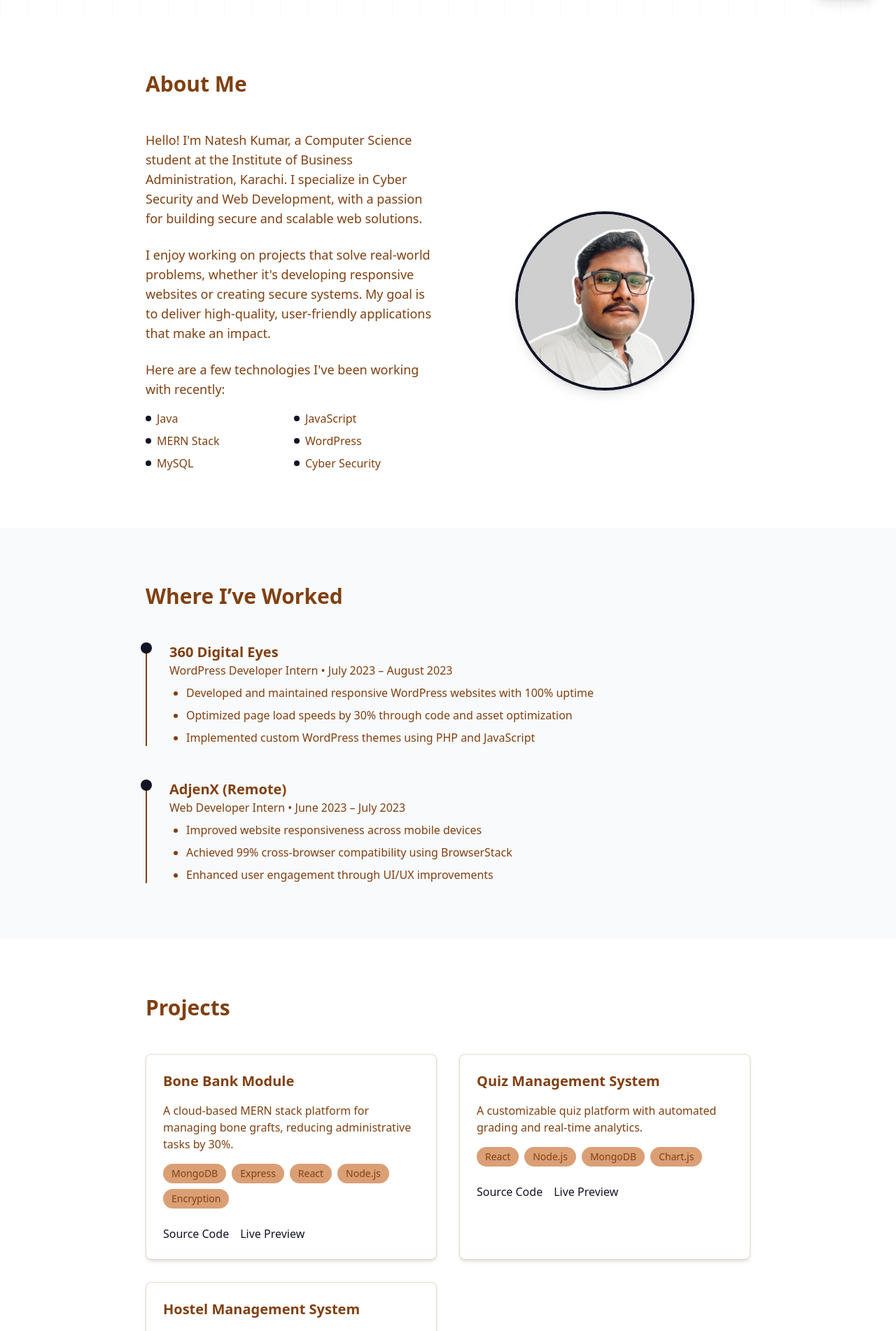
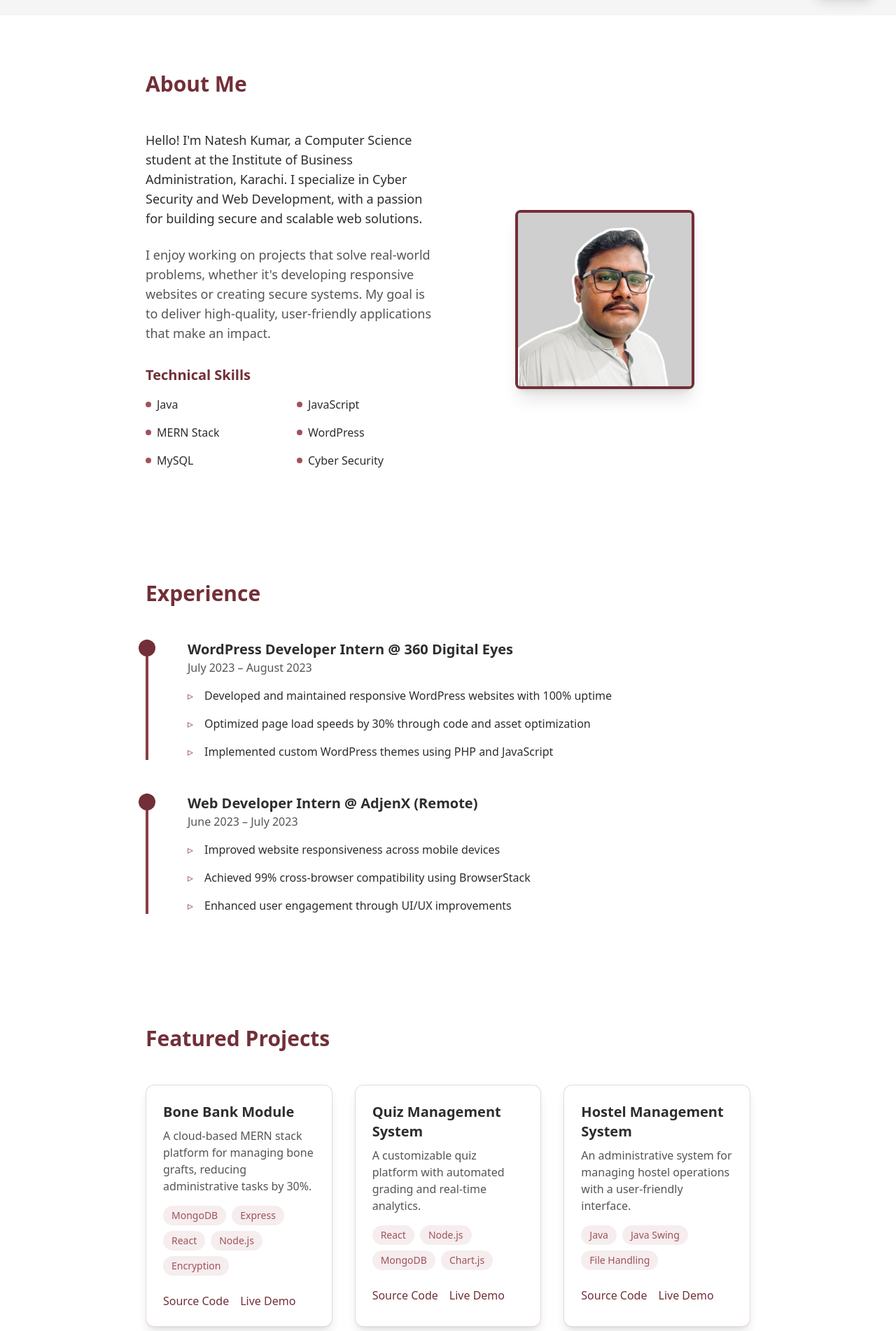
Before and after one commit to Kundan-404/my-portfolio, a Next.js app: page /home in a window 1280 px wide. Shown: the part 778-2680 px from the top of the page at 70% size. Built offline with nearby package versions, Linux system fonts and the light colour scheme.

Commit message:
wine color update

```diff
--- a/src/components/About.js
+++ b/src/components/About.js
@@ -1,38 +1,42 @@
 export default function About() {
   return (
-    <section id="about" className="py-20">
-
-      <div className="max-w-4xl mx-auto px-4">
-        <h2 className="text-3xl font-bold mb-12 dark:text-accent">About Me</h2>
+    <section id="about" className="py-20 bg-surface dark:bg-darkSurface">
+      <div className="container">
+        <h2 className="text-3xl font-bold text-primary dark:text-darkPrimary mb-12">About Me</h2>
 
         <div className="grid grid-cols-1 md:grid-cols-2 gap-8">
           <div>
-            <p className="text-lg text-neutral dark:text-accent/80 mb-6">
+            <p className="text-lg text-textPrimary dark:text-darkTextPrimary mb-6">
               Hello! I'm Natesh Kumar, a Computer Science student at the Institute of Business Administration, Karachi.
               I specialize in Cyber Security and Web Development, with a passion for building secure and scalable web solutions.
             </p>
-            <p className="text-lg text-neutral dark:text-accent/80 mb-6">
+            <p className="text-lg text-textSecondary dark:text-darkTextSecondary mb-6">
               I enjoy working on projects that solve real-world problems, whether it's developing responsive websites or
               creating secure systems. My goal is to deliver high-quality, user-friendly applications that make an impact.
             </p>
-            <p className="text-lg text-neutral dark:text-accent/80">
-              Here are a few technologies I've been working with recently:
-            </p>
-            <ul className="grid grid-cols-1 sm:grid-cols-2 gap-2 mt-4">
+            <div className="mt-8">
+              <h3 className="text-xl font-semibold text-primary dark:text-darkPrimary mb-4">
+                Technical Skills
+              </h3>
+              <div className="grid grid-cols-2 gap-4">
                 {['Java', 'JavaScript', 'MERN Stack', 'WordPress', 'MySQL', 'Cyber Security'].map((skill, index) => (
-                <li key={index} className="flex items-center">
-                  <span className="w-2 h-2 bg-primary dark:bg-accent rounded-full mr-2"></span>
-                  {skill}
-                </li>
+                  <div key={index} className="flex items-center">
+                    <div className="w-2 h-2 bg-accent dark:bg-darkAccent rounded-full mr-2"></div>
+                    <span className="text-textPrimary dark:text-darkTextPrimary">{skill}</span>
+                  </div>
                 ))}
-            </ul>
+              </div>
+            </div>
           </div>
           <div className="flex justify-center items-center">
+            <div className="relative group">
               <img
                 src="/assets/profile.png"
                 alt="Natesh Kumar"
-              className="rounded-full shadow-lg w-64 h-64 md:w-64 md:h-64 object-cover border-4 border-primary dark:border-accent"
+                className="rounded-lg shadow-xl w-64 h-64 object-cover border-4 border-primary dark:border-darkPrimary transition-transform group-hover:scale-105"
               />
+              <div className="absolute inset-0 border-4 border-accent dark:border-darkAccent rounded-lg opacity-0 group-hover:opacity-100 transition-opacity"></div>
+            </div>
           </div>
         </div>
       </div>
--- a/src/components/Experience.js
+++ b/src/components/Experience.js
@@ -2,22 +2,30 @@ import { experiences } from "../data/experience";
 
 export default function Experience() {
   return (
-    <section id="experience" className="py-20 bg-gray-50 dark:bg-secondary">
-
-      <div className="max-w-4xl mx-auto px-4">
-        <h2 className="text-3xl font-bold mb-12 dark:text-accent">Where I’ve Worked</h2>
+    <section id="experience" className="py-20 bg-surface dark:bg-darkSurface">
+      <div className="container">
+        <h2 className="text-3xl font-bold text-primary dark:text-darkPrimary mb-12">Experience</h2>
 
         <div className="space-y-12">
           {experiences.map((exp, idx) => (
-            <div key={idx} className="relative pl-8 border-l-2 border-neutral dark:border-accent">
-              <div className="absolute w-4 h-4 bg-primary dark:bg-accent rounded-full -left-[9px] top-0"></div>
-              <h3 className="text-xl font-semibold dark:text-accent">{exp.company}</h3>
-              <p className="text-neutral dark:text-accent/80 mb-2">{exp.role} • {exp.duration}</p>
-              <ul className="list-disc space-y-2 pl-6">
-                {exp.points.map((point, i) => (
-                  <li key={i} className="text-neutral dark:text-accent/80">{point}</li>
-                ))}
-              </ul>
+            <div key={idx} className="relative pl-8 border-l-4 border-secondary dark:border-darkSecondary">
+              <div className="absolute w-6 h-6 bg-primary dark:bg-darkPrimary rounded-full -left-[14px] top-0"></div>
+              <div className="pl-6">
+                <h3 className="text-xl font-semibold text-textPrimary dark:text-darkTextPrimary">
+                  {exp.role} @ {exp.company}
+                </h3>
+                <p className="text-textSecondary dark:text-darkTextSecondary mb-4">{exp.duration}</p>
+                <ul className="space-y-4">
+                  {exp.points.map((point, i) => (
+                    <li
+                      key={i}
+                      className="text-textPrimary dark:text-darkTextPrimary before:content-['▹'] before:text-accent dark:before:text-darkAccent before:absolute before:left-0 pl-6 relative"
+                    >
+                      {point}
+                    </li>
+                  ))}
+                </ul>
+              </div>
             </div>
           ))}
         </div>
--- a/src/components/Footer.js
+++ b/src/components/Footer.js
@@ -1,59 +1,42 @@
 export default function Footer() {
   return (
-    <footer className="border-t border-primary/20 bg-primary text-white">
-
-      <div className="max-w-4xl mx-auto px-4 py-6">
-        <div className="grid grid-cols-1 md:grid-cols-3 gap-8 mb-8">
+    <footer className="bg-primary dark:bg-darkPrimary text-white dark:text-darkTextPrimary">
+      <div className="container py-12">
+        <div className="grid grid-cols-1 md:grid-cols-4 gap-8 mb-8">
           <div>
-            <h3 className="text-lg font-semibold mb-4">Natesh Kumar</h3>
-            <p className="text-sm">
-              Computer Science student specializing in Cyber Security and Web Development.
+            <h3 className="text-xl font-semibold mb-4">Natesh Kumar</h3>
+            <p className="text-sm opacity-90">
+              Creating digital solutions with security and precision
             </p>
           </div>
           <div>
-            <h3 className="text-lg font-semibold mb-4">Get in Touch</h3>
+            <h4 className="text-lg font-medium mb-4">Navigation</h4>
             <ul className="space-y-2">
-              <li className="flex items-center">
-                <span className="mr-2">📧</span>
-                <a href="mailto:nateshkumar485@gmail.com" className="hover:text-neutral transition-colors">
-                  nateshkumar485@gmail.com
-                </a>
-              </li>
-              <li className="flex items-center">
-                <span className="mr-2">📞</span>
-                <span>+92 301 3226188</span>
-              </li>
-              <li className="flex items-center">
-                <span className="mr-2">🌍</span>
-                <span>Karachi, Pakistan</span>
-              </li>
+              <li><a href="#about" className="hover:opacity-80 transition-opacity">About</a></li>
+              <li><a href="#experience" className="hover:opacity-80 transition-opacity">Experience</a></li>
+              <li><a href="#projects" className="hover:opacity-80 transition-opacity">Projects</a></li>
+              <li><a href="#contact" className="hover:opacity-80 transition-opacity">Contact</a></li>
             </ul>
           </div>
           <div>
-            <h3 className="text-lg font-semibold mb-4">Connect</h3>
-            <div className="flex space-x-4">
-              <a
-                href="https://linkedin.com/in/nateshkumar485"
-                target="_blank"
-                rel="noopener noreferrer"
-                className="p-2 rounded-full border border-white hover:border-neutral transition-colors"
-              >
-                <span>LinkedIn</span>
-              </a>
-              <a
-                href="https://github.com/nateshkumar485"
-                target="_blank"
-                rel="noopener noreferrer"
-                className="p-2 rounded-full border border-white hover:border-neutral transition-colors"
-              >
-                <span>GitHub</span>
-              </a>
-            </div>
+            <h4 className="text-lg font-medium mb-4">Connect</h4>
+            <ul className="space-y-2">
+              <li><a href="https://linkedin.com/in/nateshkumar485" className="hover:opacity-80 transition-opacity">LinkedIn</a></li>
+              <li><a href="https://github.com/nateshkumar485" className="hover:opacity-80 transition-opacity">GitHub</a></li>
+              <li><a href="mailto:nateshkumar485@gmail.com" className="hover:opacity-80 transition-opacity">Email</a></li>
+            </ul>
+          </div>
+          <div>
+            <h4 className="text-lg font-medium mb-4">Legal</h4>
+            <ul className="space-y-2">
+              <li><a href="/privacy" className="hover:opacity-80 transition-opacity">Privacy Policy</a></li>
+              <li><a href="/terms" className="hover:opacity-80 transition-opacity">Terms of Service</a></li>
+            </ul>
           </div>
         </div>
 
-        <div className="border-t border-white/10 pt-4 text-center text-sm">
-          <p>
+        <div className="border-t border-white/20 pt-8 text-center">
+          <p className="text-sm">
             © {new Date().getFullYear()} Natesh Kumar. All rights reserved.
           </p>
         </div>
--- a/src/components/Projects.js
+++ b/src/components/Projects.js
@@ -2,19 +2,31 @@ import { projects } from "../data/projects";
 
 export default function Projects() {
   return (
-    <section id="projects" className="py-20">
+    <section id="projects" className="py-20 bg-surface dark:bg-darkSurface">
+      <div className="container">
+        <h2 className="text-3xl font-bold text-primary dark:text-darkPrimary mb-12">Featured Projects</h2>
 
-      <div className="max-w-4xl mx-auto px-4">
-        <h2 className="text-3xl font-bold mb-12 dark:text-accent">Projects</h2>
-
-        <div className="grid grid-cols-1 md:grid-cols-2 gap-8">
+        <div className="grid grid-cols-1 md:grid-cols-2 lg:grid-cols-3 gap-8">
           {projects.map((project, index) => (
-            <div key={index} className="bg-white dark:bg-secondary p-6 rounded-lg shadow-md border border-neutral/20 dark:border-accent/20">
-              <h3 className="text-xl font-semibold mb-4 dark:text-accent">{project.name}</h3>
-              <p className="text-neutral dark:text-accent/80 mb-4">{project.description}</p>
+            <div
+              key={index}
+              className="bg-surface dark:bg-darkSurface rounded-xl shadow-lg hover:shadow-xl transition-shadow border border-secondary/20 dark:border-darkSecondary/20"
+            >
+              <div className="p-6">
+                <div className="mb-4">
+                  <h3 className="text-xl font-semibold text-textPrimary dark:text-darkTextPrimary">
+                    {project.name}
+                  </h3>
+                  <p className="text-textSecondary dark:text-darkTextSecondary mt-2">
+                    {project.description}
+                  </p>
+                </div>
                 <div className="flex flex-wrap gap-2 mb-6">
                   {project.stack.map((tech, i) => (
-                  <span key={i} className="bg-accent text-neutral px-3 py-1 rounded-full text-sm">
+                    <span
+                      key={i}
+                      className="px-3 py-1 text-sm rounded-full bg-accent/10 dark:bg-darkAccent/20 text-accent dark:text-darkAccent"
+                    >
                       {tech}
                     </span>
                   ))}
@@ -22,20 +34,17 @@ export default function Projects() {
                 <div className="flex space-x-4">
                   <a
                     href={project.sourceCode}
-                  target="_blank"
-                  rel="noopener noreferrer"
-                  className="text-primary hover:text-tertiary dark:text-accent dark:hover:text-tertiary"
+                    className="text-primary dark:text-darkPrimary hover:text-secondary dark:hover:text-darkSecondary transition-colors"
                   >
                     Source Code
                   </a>
                   <a
                     href={project.livePreview}
-                  target="_blank"
-                  rel="noopener noreferrer"
-                  className="text-primary hover:text-tertiary dark:text-accent dark:hover:text-tertiary"
+                    className="text-primary dark:text-darkPrimary hover:text-secondary dark:hover:text-darkSecondary transition-colors"
                   >
-                  Live Preview
+                    Live Demo
                   </a>
+                </div>
               </div>
             </div>
           ))}
--- a/src/data/projects.js
+++ b/src/data/projects.js
@@ -3,8 +3,8 @@ export const projects = [
       name: "Bone Bank Module",
       description: "A cloud-based MERN stack platform for managing bone grafts, reducing administrative tasks by 30%.",
       stack: ["MongoDB", "Express", "React", "Node.js", "Encryption"],
-      sourceCode: "https://github.com/yourusername/bone-bank",
-      livePreview: "https://bone-bank-demo.com",
+      sourceCode: "https://github.com/NATESHKUMAR485/BoneBank",
+      livePreview: "https://bone-bank.vercel.app/",
     },
     {
       name: "Quiz Management System",
--- a/src/styles/globals.css
+++ b/src/styles/globals.css
@@ -4,8 +4,34 @@
 @tailwind components;
 @tailwind utilities;
 
+:root {
+  /* Light Mode */
+  --primary: #722F37;
+  --secondary: #8A3E46;
+  --background: #F5F5F5;
+  --surface: #FFFFFF;
+  --text-primary: #2D2D2D;
+  --text-secondary: #555555;
+  --accent: #A0525D;
+}
+
+[data-theme="dark"] {
+  /* Dark Mode */
+  --primary: #B87D87;
+  --secondary: #8A3E46;
+  --background: #121212;
+  --surface: #2D2D2D;
+  --text-primary: #F5F5F5;
+  --text-secondary: #CCCCCC;
+  --accent: #722F37;
+}
+
 body {
-  @apply bg-white dark:bg-secondary text-neutral dark:text-primary/80;
+  @apply bg-background dark:bg-darkBackground text-textPrimary dark:text-darkTextPrimary;
+}
+
+.container {
+  @apply max-w-4xl mx-auto px-4;
 }
 
 .nav-link {
@@ -13,23 +39,11 @@ body {
 }
 
 .nav-link::after {
-  @apply content-[''] absolute bottom-0 left-0 w-0 h-0.5 bg-primary dark:bg-accent transition-all duration-300;
+  @apply content-[''] absolute bottom-0 left-0 w-0 h-0.5 bg-accent dark:bg-darkAccent transition-all duration-300;
 }
 
 .nav-link:hover::after {
   @apply w-full;
-}
-
-.container {
-  @apply max-w-4xl mx-auto px-4;
-}
-
-html {
-  overflow-x: hidden;
-}
-
-body {
-  @apply overflow-x-hidden;
 }
 
 /* Custom scrollbar */
@@ -38,44 +52,14 @@ body {
 }
 
 ::-webkit-scrollbar-track {
-  background: #f1f1f1;
+  background: var(--background);
 }
 
 ::-webkit-scrollbar-thumb {
-  background: #122324;
+  background: var(--primary);
   border-radius: 4px;
 }
 
-/* Dark mode scrollbar */
-.dark ::-webkit-scrollbar-track {
-  background: #545748;
+.dark ::-webkit-scrollbar-thumb {
+  background: var(--darkPrimary);
 }
-
-.dark ::-webkit-scrollbar-thumb {
-  background: #DB9F75;
-}
-
-@keyframes blink {
-  0%, 100% { opacity: 1; }
-  50% { opacity: 0; }
-}
-
-.animate-blink {
-  animation: blink 1s infinite;
-}
-
-@keyframes sparkle {
-  0% { opacity: 0; transform: scale(0); }
-  50% { opacity: 1; transform: scale(1); }
-  100% { opacity: 0; transform: scale(0); }
-}
-
-.sparkle {
-  animation: sparkle 1.5s infinite;
-}
-.bg-grid-pattern {
-  background-image:
-    linear-gradient(to right, rgba(255,255,255,0.1) 1px, transparent 1px),
-    linear-gradient(to bottom, rgba(255,255,255,0.1) 1px, transparent 1px);
-  background-size: 40px 40px;
-}
--- a/tailwind.config.mjs
+++ b/tailwind.config.mjs
@@ -9,14 +9,24 @@ export default {
   theme: {
     extend: {
       colors: {
-        // primary: "#2A2A2A", // Dark gray from your template
-        // secondary: "#4F46E5", // Blue accent
-        primary: "#121324", // Vibrant orange-red
-        secondary: "#545748", // Muted olive green
-        secondary1: "#474e2b", // Muted olive green
-        accent: "#DB9F75",   // Warm beige
-        neutral: "#804012",  // Deep brown
-        tertiary: "#BE4B1B", // Burnt orange
+        // Light Mode
+        primary: '#722F37',
+        secondary: '#8A3E46',
+        background: '#F5F5F5',
+        surface: '#FFFFFF',
+        textPrimary: '#2D2D2D',
+        textSecondary: '#555555',
+        accent: '#A0525D',
+
+        // Dark Mode
+        // darkPrimary: '#B87D87',
+        darkPrimary: '#722F37',
+        darkSecondary: '#8A3E46',
+        darkBackground: '#121212',
+        darkSurface: '#2D2D2D',
+        darkTextPrimary: '#F5F5F5',
+        darkTextSecondary: '#CCCCCC',
+        darkAccent: '#722F37',
       },
       animation: {
         'float': 'float 6s ease-in-out infinite',
```
Also changed, not shown: src/components/Contact.js (+151 -30 lines), src/components/Hero.js (+6 -10 lines), src/components/Navbar.js (+6 -9 lines), src/components/ThemeToggle.js (+29 -0 lines). Lines whose indentation alone changed are shown as unchanged.
